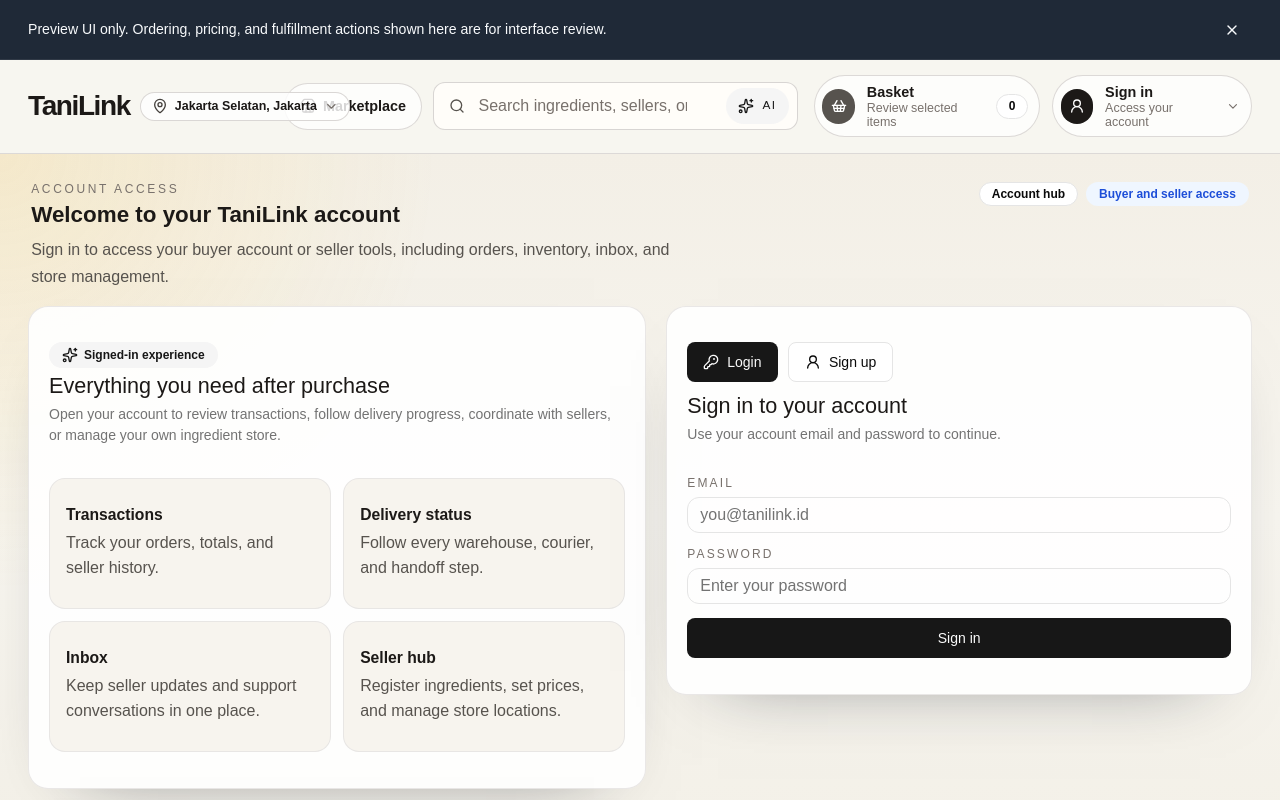
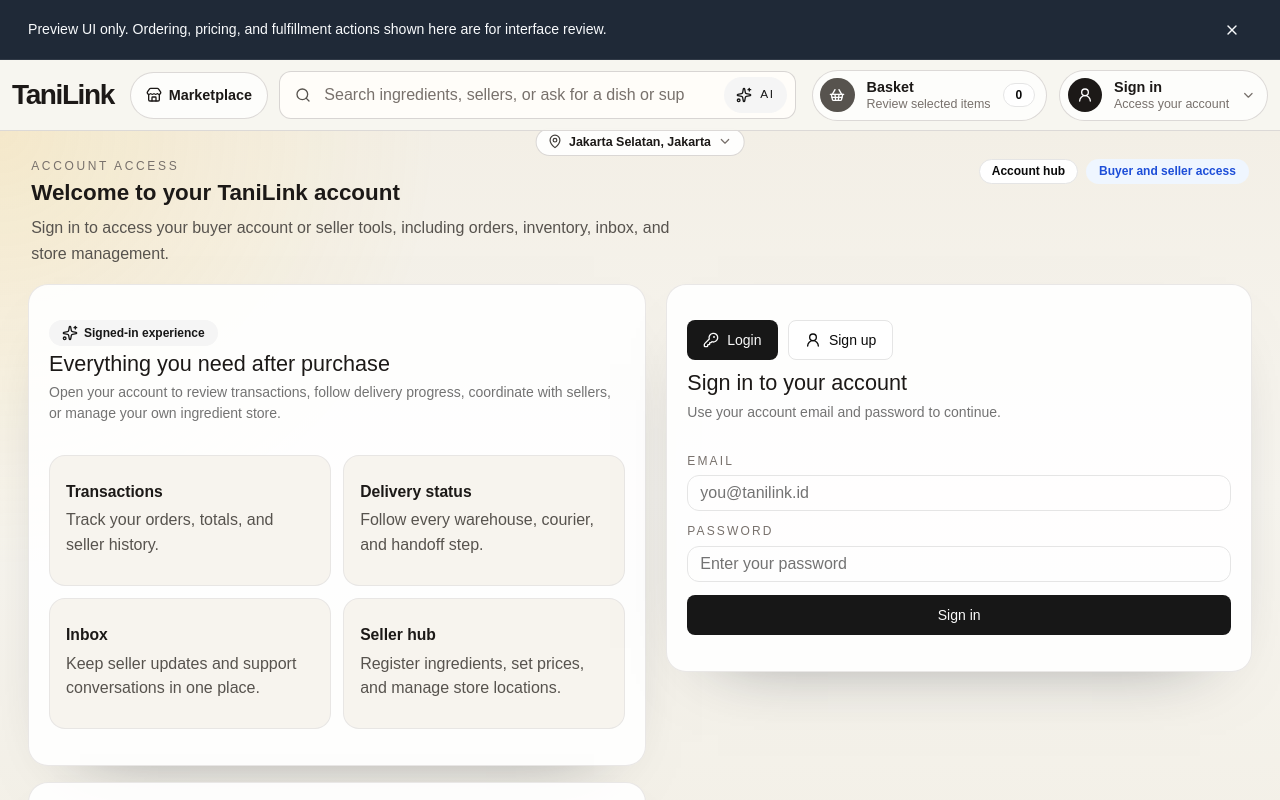
Before and after one commit to outrowed/tanilink, a React (Vite) app: page /auth in a window 1280 px wide. Shown: the top 800 px of the page. Built offline with nearby package versions, Linux system fonts and the light colour scheme.

Commit message:
feat: floating location switcher

```diff
--- a/src/components/layout/AppLayout.module.css
+++ b/src/components/layout/AppLayout.module.css
@@ -26,3 +26,29 @@
   width: 1rem;
   height: 1rem;
 }
+
+.floatingLocationDock {
+  position: fixed;
+  top: 5.4rem;
+  left: 50%;
+  transform: translateX(-50%);
+  z-index: 45;
+}
+
+.floatingLocationDockWithWarning {
+  top: 8rem;
+}
+
+@media (max-width: 900px) {
+  .warningInner {
+    padding-inline: 1rem;
+  }
+
+  .floatingLocationDock,
+  .floatingLocationDockWithWarning {
+    top: auto;
+    left: 50%;
+    transform: translateX(-50%);
+    bottom: 1rem;
+  }
+}
--- a/src/components/layout/AppLayout.tsx
+++ b/src/components/layout/AppLayout.tsx
@@ -3,6 +3,7 @@ import { useState } from "react"
 import { Outlet } from "react-router-dom"
 
 import AppNavbar from "@/components/layout/AppNavbar"
+import FloatingLocationSwitcher from "@/components/layout/FloatingLocationSwitcher"
 import { Button } from "@/components/ui/button"
 import styles from "@/components/layout/AppLayout.module.css"
 
@@ -37,6 +38,13 @@ function AppLayout() {
         </div>
       ) : null}
       <AppNavbar />
+      <div
+        className={`${styles.floatingLocationDock} ${
+          isWarningVisible ? styles.floatingLocationDockWithWarning : ""
+        }`}
+      >
+        <FloatingLocationSwitcher />
+      </div>
       <Outlet />
     </>
   )
--- a/src/components/layout/AppNavbar.module.css
+++ b/src/components/layout/AppNavbar.module.css
@@ -10,13 +10,13 @@
 
 .inner {
   display: grid;
-  grid-template-columns: minmax(15rem, 1fr) minmax(24rem, 38rem) auto;
+  grid-template-columns: max-content minmax(0, 1fr) auto;
   align-items: center;
   gap: 1rem;
   width: 100%;
   max-width: 1600px;
   margin: 0 auto;
-  padding: 0.95rem 1.75rem;
+  padding: 0.6em 0.75rem;
 }
 
 .brandBlock {
@@ -25,6 +25,7 @@
   align-items: center;
   gap: 0.65rem;
   min-width: 0;
+  flex-shrink: 0;
 }
 
 .brandLink {
@@ -88,6 +89,7 @@
   align-items: center;
   gap: 0.7rem;
   min-width: 0;
+  width: 100%;
 }
 
 .navLinks {
@@ -100,6 +102,7 @@
 .searchRegion {
   min-width: 0;
   flex: 1;
+  width: 100%;
 }
 
 .catalogButton {
--- a/src/components/layout/AppNavbar.tsx
+++ b/src/components/layout/AppNavbar.tsx
@@ -3,7 +3,6 @@ import {
   ChevronDown,
   LayoutDashboard,
   LogOut,
-  MapPin,
   MessageSquareText,
   Settings,
   ShoppingBasket,
@@ -16,8 +15,6 @@ import { Link, useLocation, useNavigate } from "react-router-dom"
 import SearchBox from "@/components/shared/SearchBox"
 import { useAuth } from "@/context/auth"
 import { useBasket } from "@/context/basket"
-import { useLocationPreference } from "@/context/location"
-import { describeUserLocation } from "@/lib/planner"
 import { Badge } from "@/components/ui/badge"
 import { cn } from "@/lib/utils"
 import styles from "@/components/layout/AppNavbar.module.css"
@@ -26,18 +23,14 @@ function AppNavbar() {
   const { itemCount } = useBasket()
   const navigate = useNavigate()
   const { isAuthenticated, isSeller, logout, user } = useAuth()
-  const { locationOptions, selectedLocationId, setSelectedLocationId } = useLocationPreference()
   const location = useLocation()
-  const [isLocationMenuOpen, setIsLocationMenuOpen] = useState(false)
   const [isProfileMenuOpen, setIsProfileMenuOpen] = useState(false)
-  const locationMenuRef = useRef<HTMLDivElement | null>(null)
   const profileMenuRef = useRef<HTMLDivElement | null>(null)
   const isMarketplacePage = location.pathname === "/marketplace" || location.pathname === "/catalog"
   const isSellerPage = location.pathname.startsWith("/seller")
   const profileTitle = isAuthenticated ? user?.name ?? "Account" : "Sign in"
   const profileMeta = isAuthenticated ? (isSeller ? "Seller account" : "Buyer account") : "Access your account"
   const avatarContent = isAuthenticated && user ? user.avatarInitials : <UserRound className={styles.smallIcon} />
-  const activeLocation = locationOptions.find((locationOption) => locationOption.id === selectedLocationId)
   const profileLinks = isAuthenticated
     ? [
         { icon: UserRound, label: "Account overview", to: "/account" },
@@ -53,10 +46,6 @@ function AppNavbar() {
 
   useEffect(() => {
     const handlePointerDown = (event: MouseEvent) => {
-      if (!locationMenuRef.current?.contains(event.target as Node)) {
-        setIsLocationMenuOpen(false)
-      }
-
       if (!profileMenuRef.current?.contains(event.target as Node)) {
         setIsProfileMenuOpen(false)
       }
@@ -64,7 +53,6 @@ function AppNavbar() {
 
     const handleEscape = (event: KeyboardEvent) => {
       if (event.key === "Escape") {
-        setIsLocationMenuOpen(false)
         setIsProfileMenuOpen(false)
       }
     }
@@ -91,52 +79,6 @@ function AppNavbar() {
           <Link className={styles.brandLink} to="/">
             TaniLink
           </Link>
-
-          <div className={styles.locationMenuWrap} ref={locationMenuRef}>
-            <button
-              aria-expanded={isLocationMenuOpen}
-              aria-haspopup="menu"
-              className={styles.locationTag}
-              onClick={() => setIsLocationMenuOpen((current) => !current)}
-              type="button"
-            >
-              <MapPin className={styles.smallIcon} />
-              <span className={styles.locationTagText}>
-                {activeLocation ? describeUserLocation(activeLocation, "short") : "Choose area"}
-              </span>
-              <ChevronDown className={styles.locationChevron} />
-            </button>
-
-            {isLocationMenuOpen ? (
-              <div className={styles.locationMenu}>
-                <div className={styles.locationMenuHeader}>
-                  <p className={styles.locationMenuTitle}>Choose your area</p>
-                  <p className={styles.locationMenuNote}>Recommendations will re-rank instantly.</p>
-                </div>
-                <div className={styles.locationMenuList}>
-                  {locationOptions.map((locationOption) => (
-                    <button
-                      key={locationOption.id}
-                      className={cn(
-                        styles.locationMenuItem,
-                        locationOption.id === selectedLocationId && styles.locationMenuItemActive
-                      )}
-                      onClick={() => {
-                        setSelectedLocationId(locationOption.id)
-                        setIsLocationMenuOpen(false)
-                      }}
-                      type="button"
-                    >
-                      <span className={styles.locationMenuItemTitle}>
-                        {describeUserLocation(locationOption, "short")}
-                      </span>
-                      <span className={styles.locationMenuItemMeta}>{locationOption.zone}</span>
-                    </button>
-                  ))}
-                </div>
-              </div>
-            ) : null}
-          </div>
         </div>
 
         <div className={styles.searchStack}>
--- /dev/null
+++ b/src/components/layout/FloatingLocationSwitcher.module.css
@@ -0,0 +1,134 @@
+.wrap {
+  position: relative;
+}
+
+.trigger {
+  appearance: none;
+  display: inline-flex;
+  align-items: center;
+  gap: 0.42rem;
+  max-width: 100%;
+  padding: 0.34rem 0.68rem;
+  border: 1px solid rgba(214, 211, 209, 0.9);
+  border-radius: 999px;
+  background: rgba(255, 255, 255, 0.92);
+  box-shadow: 0 8px 24px -20px rgba(28, 25, 23, 0.35);
+  font: inherit;
+  color: #44403c;
+  cursor: pointer;
+  transition:
+    border-color 160ms ease,
+    background-color 160ms ease,
+    transform 160ms ease;
+}
+
+.trigger:hover {
+  transform: translateY(-1px);
+  border-color: rgba(168, 162, 158, 0.95);
+  background: rgba(255, 255, 255, 0.98);
+}
+
+.trigger:focus-visible {
+  outline: none;
+  border-color: #854d0e;
+  box-shadow: 0 0 0 3px color-mix(in srgb, #f59e0b 18%, transparent);
+}
+
+.icon,
+.chevron {
+  width: 0.92rem;
+  height: 0.92rem;
+}
+
+.value {
+  overflow: hidden;
+  white-space: nowrap;
+  text-overflow: ellipsis;
+  font-size: 0.78rem;
+  font-weight: 600;
+  color: #1c1917;
+}
+
+.chevron {
+  color: #78716c;
+  flex-shrink: 0;
+}
+
+.menu {
+  position: absolute;
+  top: calc(100% + 0.7rem);
+  left: 50%;
+  transform: translateX(-50%);
+  width: 18.5rem;
+  padding: 0.8rem;
+  border: 1px solid rgba(214, 211, 209, 0.88);
+  border-radius: 1.1rem;
+  background: rgba(255, 255, 255, 0.98);
+  box-shadow: 0 28px 60px -42px rgba(28, 25, 23, 0.45);
+  backdrop-filter: blur(18px);
+}
+
+.menuHeader {
+  padding: 0.2rem 0.2rem 0.7rem;
+}
+
+.menuTitle {
+  margin: 0;
+  font-size: 0.88rem;
+  font-weight: 600;
+  color: #1c1917;
+}
+
+.menuNote {
+  margin: 0.22rem 0 0;
+  font-size: 0.78rem;
+  color: #78716c;
+}
+
+.menuList {
+  display: flex;
+  flex-direction: column;
+  gap: 0.45rem;
+}
+
+.menuItem {
+  appearance: none;
+  display: flex;
+  flex-direction: column;
+  gap: 0.18rem;
+  width: 100%;
+  padding: 0.75rem 0.85rem;
+  border: 1px solid rgba(231, 229, 228, 0.88);
+  border-radius: 0.95rem;
+  background: rgba(247, 244, 238, 0.68);
+  font: inherit;
+  text-align: left;
+  color: #1c1917;
+  cursor: pointer;
+  transition:
+    border-color 160ms ease,
+    background-color 160ms ease,
+    transform 160ms ease;
+}
+
+.menuItem:hover {
+  transform: translateY(-1px);
+  border-color: rgba(168, 162, 158, 0.85);
+}
+
+.menuItemActive {
+  border-color: #1c1917;
+  background: #1c1917;
+  color: white;
+}
+
+.menuItemTitle {
+  font-size: 0.9rem;
+  font-weight: 600;
+}
+
+.menuItemMeta {
+  font-size: 0.78rem;
+  color: inherit;
+  opacity: 0.82;
+}
--- /dev/null
+++ b/src/components/layout/FloatingLocationSwitcher.tsx
@@ -0,0 +1,88 @@
+import { useEffect, useRef, useState } from "react"
+import { ChevronDown, MapPin } from "lucide-react"
+
+import { useLocationPreference } from "@/context/location"
+import { describeUserLocation } from "@/lib/planner"
+import { cn } from "@/lib/utils"
+import styles from "@/components/layout/FloatingLocationSwitcher.module.css"
+
+interface FloatingLocationSwitcherProps {
+  className?: string
+}
+
+function FloatingLocationSwitcher({ className }: FloatingLocationSwitcherProps) {
+  const { currentLocation, locationOptions, selectedLocationId, setSelectedLocationId } = useLocationPreference()
+  const [isOpen, setIsOpen] = useState(false)
+  const menuRef = useRef<HTMLDivElement | null>(null)
+
+  useEffect(() => {
+    const handlePointerDown = (event: MouseEvent) => {
+      if (!menuRef.current?.contains(event.target as Node)) {
+        setIsOpen(false)
+      }
+    }
+
+    const handleEscape = (event: KeyboardEvent) => {
+      if (event.key === "Escape") {
+        setIsOpen(false)
+      }
+    }
+
+    document.addEventListener("mousedown", handlePointerDown)
+    document.addEventListener("keydown", handleEscape)
+
+    return () => {
+      document.removeEventListener("mousedown", handlePointerDown)
+      document.removeEventListener("keydown", handleEscape)
+    }
+  }, [])
+
+  return (
+    <div className={cn(styles.wrap, className)} ref={menuRef}>
+      <button
+        aria-expanded={isOpen}
+        aria-haspopup="menu"
+        className={styles.trigger}
+        onClick={() => setIsOpen((current) => !current)}
+        type="button"
+      >
+        <MapPin className={styles.icon} />
+        <span className={styles.value}>{describeUserLocation(currentLocation, "short")}</span>
+        <ChevronDown className={styles.chevron} />
+      </button>
+
+      {isOpen ? (
+        <div className={styles.menu}>
+          <div className={styles.menuHeader}>
+            <p className={styles.menuTitle}>Choose your area</p>
+            <p className={styles.menuNote}>Recommendations and smart scores update immediately.</p>
+          </div>
+
+          <div className={styles.menuList}>
+            {locationOptions.map((locationOption) => (
+              <button
+                className={cn(
+                  styles.menuItem,
+                  locationOption.id === selectedLocationId && styles.menuItemActive
+                )}
+                key={locationOption.id}
+                onClick={() => {
+                  setSelectedLocationId(locationOption.id)
+                  setIsOpen(false)
+                }}
+                type="button"
+              >
+                <span className={styles.menuItemTitle}>
+                  {describeUserLocation(locationOption, "short")}
+                </span>
+                <span className={styles.menuItemMeta}>{locationOption.zone}</span>
+              </button>
+            ))}
+          </div>
+        </div>
+      ) : null}
+    </div>
+  )
+}
+
+export default FloatingLocationSwitcher
```
